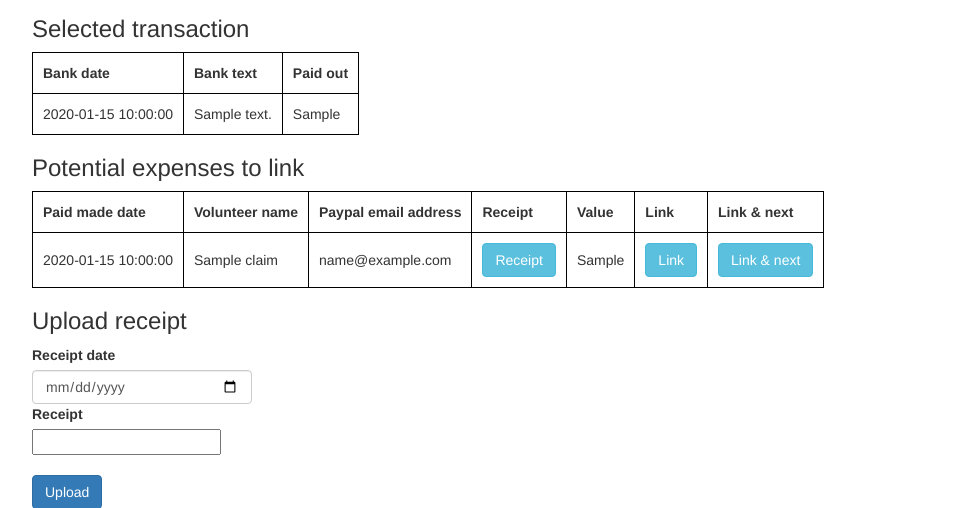
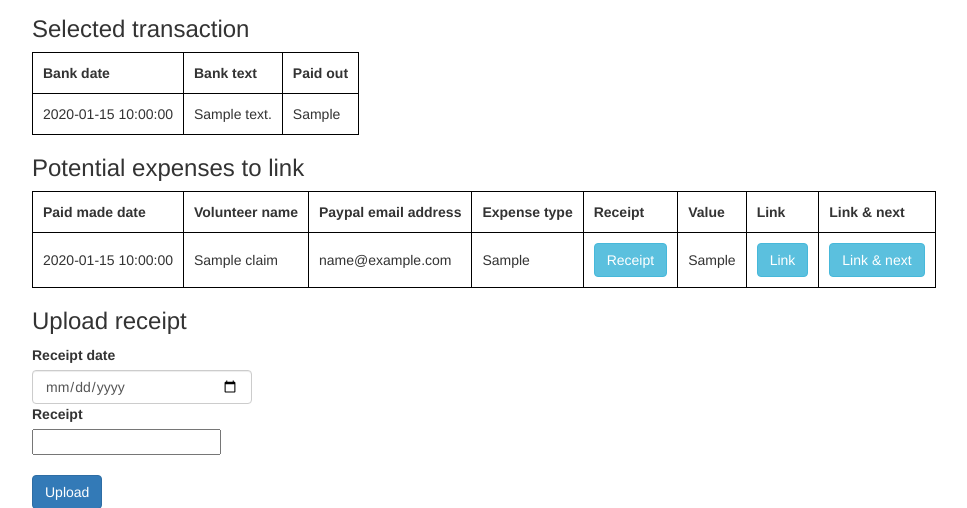
Before and after one commit to gbaman/NI-Jam-Information-System, a Python web app: template ni_jam_information_system/templates/trustee/ledger_upload_link.html in a window 1280 px wide. Shown: the part 185-693 px from the top of the page, without its empty margins (38-1005 px from the left). Run offline with Jinja, Linux system fonts and the light colour scheme; the template is opened without the code that fills it: most values are stand-ins (such as "Sample title", 1, 10 or a date in 2020); form fields are guessed from the names that the template uses; some libraries are stand-ins or nearby versions.

Commit message:
Switch to using expense_id for paypal searches

```diff
--- a/ni_jam_information_system/routes/trustee_routes.py
+++ b/ni_jam_information_system/routes/trustee_routes.py
@@ -154,9 +154,9 @@ def ledger_upload_link(transaction_id):
     if "PAYPAL" in t.bank_text:
         already_matched_expenses = []
         for checking_transaction in transactions:
-            if checking_transaction.description and "Expense ID = " in checking_transaction.description:
+            if checking_transaction.description and checking_transaction.expense_id: # "Expense ID = " in checking_transaction.description:
                 try:
-                    already_matched_expenses.append(int(checking_transaction.description.split("Expense ID = ")[1]))
+                    already_matched_expenses.append(int(checking_transaction.expense_id))
                 except:
                     continue
         expenses = google_sheets.get_volunteer_expenses_table(volunteer_expenses=expenses)
--- a/ni_jam_information_system/templates/trustee/ledger_upload_link.html
+++ b/ni_jam_information_system/templates/trustee/ledger_upload_link.html
@@ -24,6 +24,7 @@
             <th>Paid made date</th>
             <th>Volunteer name</th>
             <th>Paypal email address</th>
+            <th>Expense type</th>
             <th>Receipt</th>
             <th>Value</th>
             <th>Link</th>
@@ -34,6 +35,7 @@
                 <td>{{ expense.payment_made_date }}</td>
                 <td>{{ expense.volunteer_name }}</td>
                 <td>{{ expense.paypal_email }}</td>
+                <td>{{ expense.expense_type }}</td>
                 <td><a href="{{ expense.receipt_url }}" class="btn btn-info" role="button">Receipt</a></td>
                 <td>{{ expense.value_symbol }}</td>
                 <td><a href="{{ transaction.transaction_id }}/link/{{ expense.expense_id }}" class="btn btn-info" role="button">Link</a></td>
```
